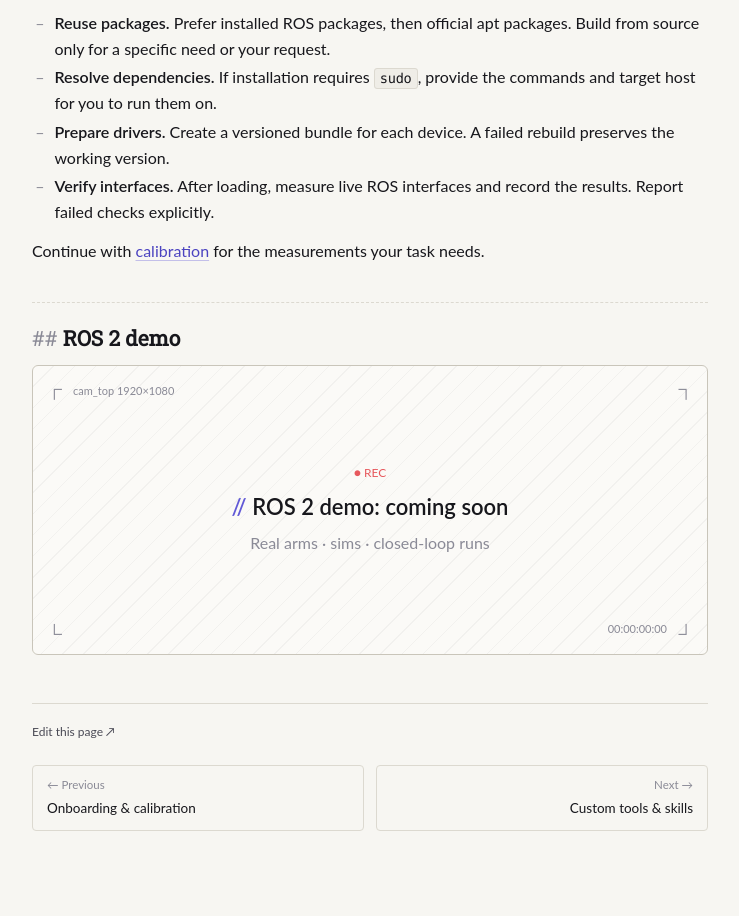
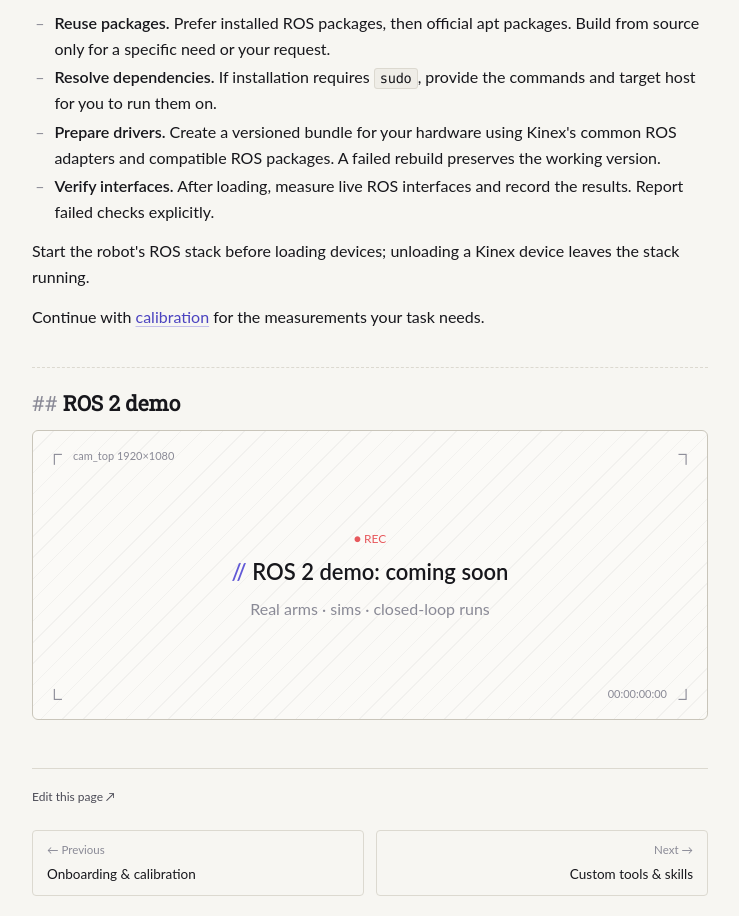
Before and after one commit to stacx-lab/stacx-lab.github.io, an Astro site: page /kinex/docs/ros2 in a window 1280 px wide. Shown: the part 1261-2177 px from the top of the page, without its empty margins (280-1019 px from the left). Built offline with nearby package versions, Linux system fonts and the light colour scheme; Astro itself is replaced by a stand-in of ours; some packages are replaced by stand-ins of ours; a web font is replaced by a local one.

Commit message:
Document ROS stack lifecycle and hardware bundle preparation

```diff
--- a/src/content/docs/ros2.mdx
+++ b/src/content/docs/ros2.mdx
@@ -25,8 +25,10 @@ The standard [onboarding workflow](/docs/onboarding/#onboarding) uses the [`onbo
 
 - **Reuse packages.** Prefer installed ROS packages, then official apt packages. Build from source only for a specific need or your request.
 - **Resolve dependencies.** If installation requires `sudo`, provide the commands and target host for you to run them on.
-- **Prepare drivers.** Create a versioned bundle for each device. A failed rebuild preserves the working version.
+- **Prepare drivers.** Create a versioned bundle for your hardware using Kinex's common ROS adapters and compatible ROS packages. A failed rebuild preserves the working version.
 - **Verify interfaces.** After loading, measure live ROS interfaces and record the results. Report failed checks explicitly.
+
+Start the robot's ROS stack before loading devices; unloading a Kinex device leaves the stack running.
 
 Continue with [calibration](/docs/onboarding/#calibration) for the measurements your task needs.
 
```
